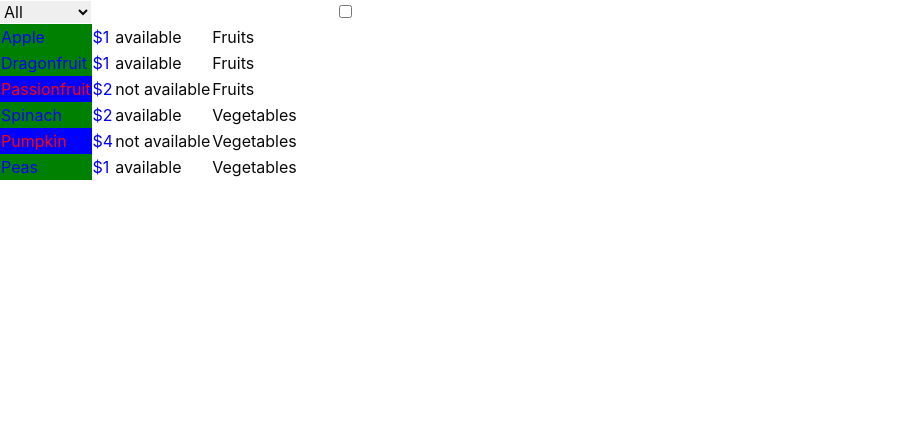
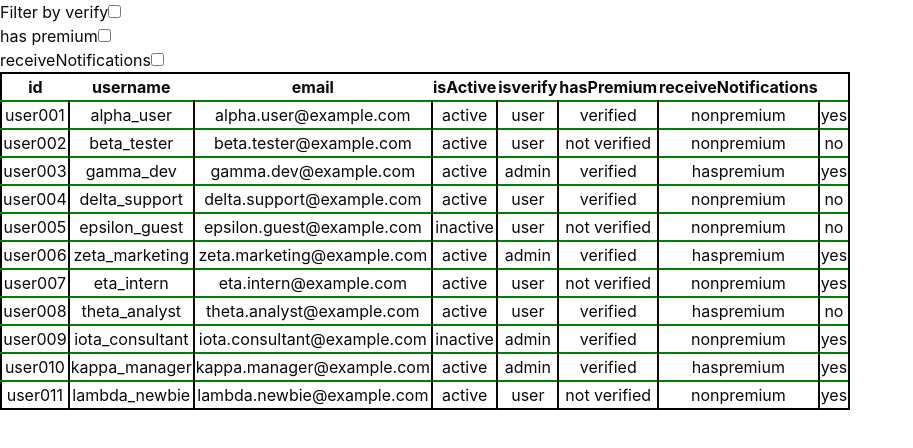
Before and after one commit to Rupinder-17/Portfolio, a React (Vite) app in the folder my-app/: page / in a window 1280 px wide. Shown: the top 448 px of the page, without its empty margins (0-913 px from the left). Built offline with nearby package versions, Linux system fonts and the light colour scheme.

Commit message:
Implement code changes to enhance functionality and improve performance

```diff
--- /dev/null
+++ b/my-app/src/component/Ccccsss.jsx
@@ -0,0 +1,272 @@
+import { useState } from "react";
+
+export function Admin() {
+  const Information = [
+    {
+      id: "user001",
+      username: "alpha_user",
+      email: "alpha.user@example.com",
+      isActive: true,
+      isAdmin: false,
+      isVerified: true,
+      hasPremium: false,
+      receiveNotifications: true,
+    },
+    {
+      id: "user002",
+      username: "beta_tester",
+      email: "beta.tester@example.com",
+      isActive: true,
+      isAdmin: false,
+      isVerified: false,
+      hasPremium: false,
+      receiveNotifications: false,
+    },
+    {
+      id: "user003",
+      username: "gamma_dev",
+      email: "gamma.dev@example.com",
+      isActive: true,
+      isAdmin: true,
+      isVerified: true,
+      hasPremium: true,
+      receiveNotifications: true,
+    },
+    {
+      id: "user004",
+      username: "delta_support",
+      email: "delta.support@example.com",
+      isActive: true,
+      isAdmin: false,
+      isVerified: true,
+      hasPremium: false,
+      receiveNotifications: false,
+    },
+    {
+      id: "user005",
+      username: "epsilon_guest",
+      email: "epsilon.guest@example.com",
+      isActive: false,
+      isAdmin: false,
+      isVerified: false,
+      hasPremium: false,
+      receiveNotifications: false,
+    },
+    {
+      id: "user006",
+      username: "zeta_marketing",
+      email: "zeta.marketing@example.com",
+      isActive: true,
+      isAdmin: true,
+      isVerified: true,
+      hasPremium: true,
+      receiveNotifications: true,
+    },
+    {
+      id: "user007",
+      username: "eta_intern",
+      email: "eta.intern@example.com",
+      isActive: true,
+      isAdmin: false,
+      isVerified: false,
+      hasPremium: false,
+      receiveNotifications: true,
+    },
+    {
+      id: "user008",
+      username: "theta_analyst",
+      email: "theta.analyst@example.com",
+      isActive: true,
+      isAdmin: false,
+      isVerified: true,
+      hasPremium: true,
+      receiveNotifications: false,
+    },
+    {
+      id: "user009",
+      username: "iota_consultant",
+      email: "iota.consultant@example.com",
+      isActive: false,
+      isAdmin: true,
+      isVerified: true,
+      hasPremium: false,
+      receiveNotifications: true,
+    },
+    {
+      id: "user010",
+      username: "kappa_manager",
+      email: "kappa.manager@example.com",
+      isActive: true,
+      isAdmin: true,
+      isVerified: true,
+      hasPremium: true,
+      receiveNotifications: true,
+    },
+    {
+      id: "user011",
+      username: "lambda_newbie",
+      email: "lambda.newbie@example.com",
+      isActive: true,
+      isAdmin: false,
+      isVerified: false,
+      hasPremium: false,
+      receiveNotifications: true,
+    },
+  ];
+  const [filterInformation, setFilterInformation] = useState(Information);
+
+  return (
+    <div>
+      <div>
+        <label htmlFor="isverify">Filter by verify</label>
+        <input
+          id="isverify"
+          type="checkbox"
+          onChange={(e) => {
+            console.log(e.target.checked);
+            if (e.target.checked) {
+              let filteredData = Information.filter((item) => {
+                if (item.isVerified == true) {
+                  return item;
+                }
+              });
+              setFilterInformation(filteredData);
+            } else {
+              setFilterInformation(Information);
+            }
+          }}
+        />
+      </div>
+      <div>
+        <label htmlFor="haspremium">has premium</label>
+        <input
+          id="haspremium"
+          type="checkbox"
+          onChange={(e) => {
+            if (e.target.checked) {
+              let premium = Information.filter((item) => {
+                if (item.hasPremium == true) {
+                  return item;
+                }
+              });
+              setFilterInformation(premium);
+              console.log(premium);
+            } else {
+              setFilterInformation(Information);
+            }
+          }}
+        />
+      </div>
+      <div>
+        <label htmlFor="receiveNotifications">receiveNotifications</label>
+        <input
+          id="receiveNotifications"
+          type="checkbox"
+          onChange={(e) => {
+            console.log(e);
+
+            if (e.target.checked) {
+              let receive = Information.filter((item) => {
+                if (item.receiveNotifications == true) {
+                  return item;
+                }
+              });
+              setFilterInformation(receive);
+            } else {
+              setFilterInformation(Information);
+            }
+          }}
+        />
+      </div>
+      <div>
+        <table
+          style={{
+            border: "2px solid black",
+            textAlign: "center",
+            borderCollapse: "collapse",
+          }}
+        >
+          <thead>
+            <tr>
+              <th style={{ border: "right 2px solid black" }}>id</th>
+              <th>username</th>
+              <th>email</th>
+              <th>isActive</th>
+              <th>isverify</th>
+              <th>hasPremium</th>
+              <th>receiveNotifications</th>
+            </tr>
+          </thead>
+          <tbody>
+            {filterInformation.map((item, index) => (
+              <tr
+                key={index}
+                style={{
+                  borderTop: "2px solid green",
+                }}
+              >
+                <td
+                  style={{
+                    borderRight: " 2px solid ",
+                  }}
+                >
+                  {item.id}
+                </td>
+                <td
+                  style={{
+                    borderRight: " 2px solid ",
+                  }}
+                >
+                  {item.username}
+                </td>
+                <td
+                  style={{
+                    borderRight: " 2px solid ",
+                  }}
+                >
+                  {item.email}
+                </td>
+                <td
+                  style={{
+                    borderRight: " 2px solid ",
+                  }}
+                >
+                  {item.isActive ? "active" : "inactive"}
+                </td>
+                <td
+                  style={{
+                    borderRight: " 2px solid ",
+                  }}
+                >
+                  {item.isAdmin ? "admin" : "user"}
+                </td>
+                <td
+                  style={{
+                    borderRight: " 2px solid ",
+                  }}
+                >
+                  {item.isVerified ? "verified" : "not verified"}
+                </td>
+                <td
+                  style={{
+                    borderRight: " 2px solid ",
+                  }}
+                >
+                  {item.hasPremium ? "haspremium" : "nonpremium"}
+                </td>
+                <td
+                  style={{
+                    borderRight: " 2px solid ",
+                  }}
+                >
+                  {item.receiveNotifications ? "yes" : "no"}
+                </td>
+              </tr>
+            ))}
+          </tbody>
+        </table>
+      </div>
+
+    </div>
+  );
+}
--- a/my-app/src/main.jsx
+++ b/my-app/src/main.jsx
@@ -4,6 +4,7 @@ import "./index.css";
 // import PortfolioSection from "./component/HomePage";
 import { ContextHookProvider } from "./Hooks/ContextHook";
 import { Products } from "./component/DtaFilter";
+import { Admin } from "./component/Ccccsss";
 // import { Project } from "./component/Project";
 // import { ContactPage } from "./component/Contect";
 // import { NewHeader } from "./component/NewHeader";
@@ -21,7 +22,8 @@ createRoot(document.getElementById("root")).render(
       <Project/>
       <ContactPage/> */}
       {/* <DemoCounter/> */}
-      <Products/>
+      {/* <Products/> */}
+      <Admin/>
     </ContextHookProvider>
   </StrictMode>
 );
```
Also changed, not shown: 1 other file (tests, documents, lock files or other folders).
